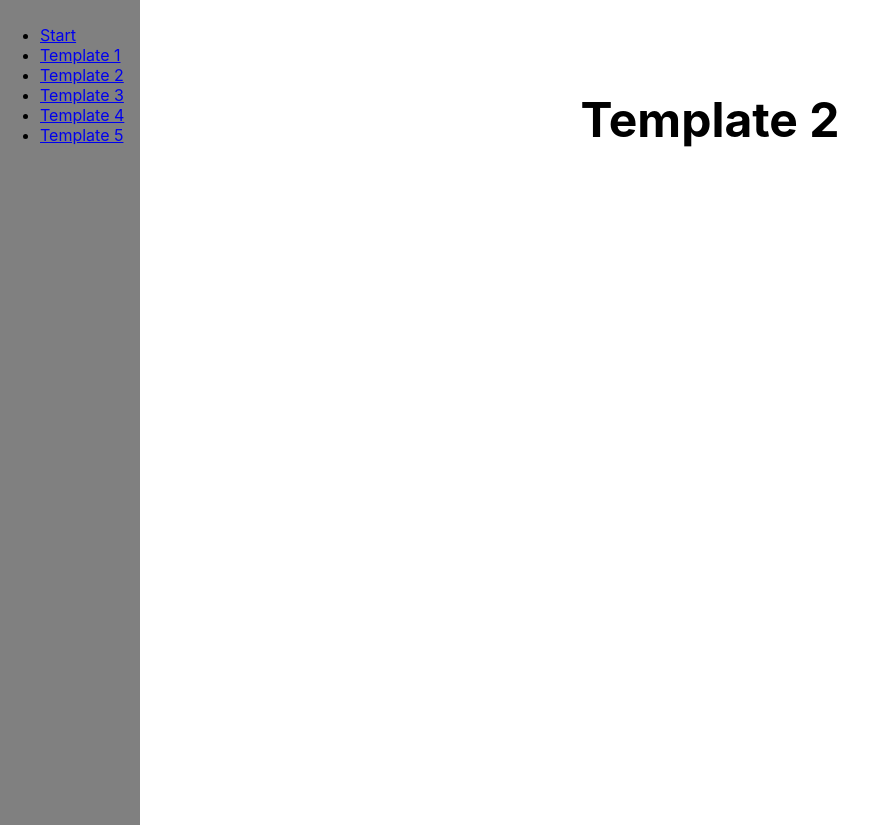
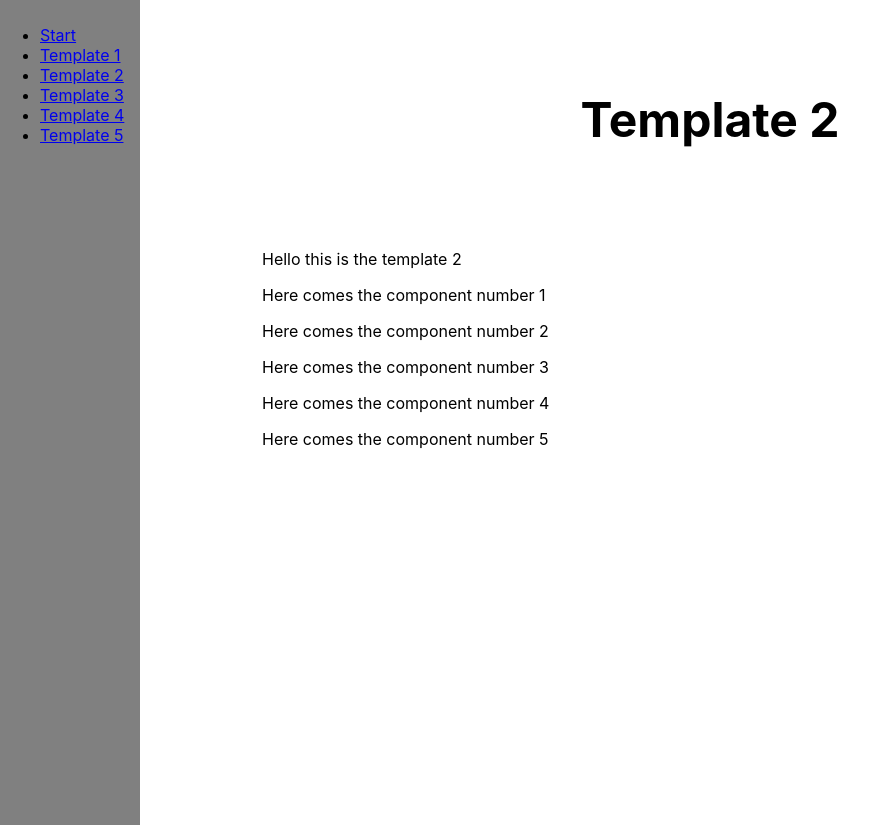
Before and after one commit to sign4731/cludo-cookbook, a React (Create React App) app: page /template-2 in a window 1280 px wide. Shown: the whole page, without its empty margins (0-877 px from the left). Built offline with nearby package versions, Linux system fonts and the light colour scheme.

Commit message:
Reorganize environment structure
- Created templates pages separated from App.js
- Isolated Route in one file

```diff
--- a/src/App.js
+++ b/src/App.js
@@ -1,91 +1,11 @@
 import "./App.css";
-import { BrowserRouter as Router, Routes, Route, Link } from "react-router-dom";
-import ResultCount from "./components/ResultCount";
+import AppRouter from './Route';
 
 function App() {
   return (
-    <Router>
-      <div className="main-content">
-        <nav>
-          <ul className="sidebar">
-            <li>
-              <Link to="/">Start</Link>
-            </li>
-            <li>
-              <Link to="/template-1">Template 1</Link>
-            </li>
-            <li>
-              <Link to="/template-2">Template 2</Link>
-            </li>
-            <li>
-              <Link to="/template-3">Template 3</Link>
-            </li>
-            <li>
-              <Link to="/template-4">Template 4</Link>
-            </li>
-            <li>
-              <Link to="/template-5">Template 5</Link>
-            </li>
-          </ul>
-        </nav>
-
-        <Routes>
-          <Route path="/template-1" element={<Temp1 />} />
-          <Route path="/template-2" element={<Temp2 />} />
-          <Route path="/template-3" element={<Temp3 />} />
-          <Route path="/template-4" element={<Temp4 />} />
-          <Route path="/template-5" element={<Temp5 />} />
-          <Route path="/" element={<Start />} />
-        </Routes>
-      </div>
-    </Router>
+    <AppRouter />
   );
 }
 
-function Start() {
-  return (
-    <div className="page-content">
-      <h2>Home</h2>
-      <p>Here is going to be some text...</p>
-    </div>
-  );
-}
 
-function Temp1() {
-  return (
-    <div className="page-content">
-      <h2>Template 1</h2>
-    </div>
-  );
-}
-function Temp2() {
-  return (
-    <div className="page-content">
-      <h2>Template 2</h2>
-    </div>
-  );
-}
-function Temp3() {
-  return (
-    <div className="page-content">
-      <h2>Template 3</h2>
-    </div>
-  );
-}
-function Temp4() {
-  return (
-    <div className="page-content">
-      <h2>Template 4</h2>
-    </div>
-  );
-}
-function Temp5() {
-  return (
-    <div className="page-content">
-      <h2>Template 5</h2>
-
-      <ResultCount />
-    </div>
-  );
-}
 export default App;
--- /dev/null
+++ b/src/Route.js
@@ -0,0 +1,52 @@
+import React from 'react'; // get the React object from the react module
+import { BrowserRouter as Router, Routes, Route, Link } from "react-router-dom";
+import Start from "./templates/Start";
+import Template1 from "./templates/Template1";
+import Template2 from "./templates/Template2";
+import Template3 from "./templates/Template3";
+import Template4 from "./templates/Template4";
+import Template5 from "./templates/Template5";
+
+class AppRouter extends React.Component {
+    render() {
+        return (
+            <Router>
+                <div className="main-content">
+                    <nav>
+                        <ul className="sidebar">
+                            <li>
+                                <Link to="/">Start</Link>
+                            </li>
+                            <li>
+                                <Link to="template-1">Template 1</Link>
+                            </li>
+                            <li>
+                                <Link to="template-2">Template 2</Link>
+                            </li>
+                            <li>
+                                <Link to="template-3">Template 3</Link>
+                            </li>
+                            <li>
+                                <Link to="template-4">Template 4</Link>
+                            </li>
+                            <li>
+                                <Link to="template-5">Template 5</Link>
+                            </li>
+                        </ul>
+                    </nav>
+
+                    <Routes>
+                        <Route path="/template-1" element={<Template1 />} />
+                        <Route path="/template-2" element={<Template2 />} />
+                        <Route path="/template-3" element={<Template3 />} />
+                        <Route path="/template-4" element={<Template4 />} />
+                        <Route path="/template-5" element={<Template5 />} />
+                        <Route path="/" element={<Start />} />
+                    </Routes>
+                </div>
+            </Router>
+        );
+    }
+}
+
+export default AppRouter;
--- a/src/index.js
+++ b/src/index.js
@@ -6,7 +6,7 @@ import reportWebVitals from './reportWebVitals';
 
 ReactDOM.render(
   <React.StrictMode>
-    <App />
+    <App/>
   </React.StrictMode>,
   document.getElementById('root')
 );
--- /dev/null
+++ b/src/templates/Start.js
@@ -0,0 +1,8 @@
+export default function Start() {
+    return (
+        <div className="page-content">
+            <h2>Template 1</h2>
+            <p>Hello welcome to the first template</p>
+        </div>
+    );
+}
--- /dev/null
+++ b/src/templates/Template1.js
@@ -0,0 +1,8 @@
+export default function Template1() {
+    return (
+        <div className="page-content">
+            <h2>Template 1</h2>
+            <p>Hello welcome to the first template</p>
+        </div>
+    );
+}
--- /dev/null
+++ b/src/templates/Template2.js
@@ -0,0 +1,13 @@
+export default function Template2() {
+    return (
+        <div className="page-content">
+            <h2>Template 2</h2>
+            <p>Hello this is the template 2</p>
+            <p>Here comes the component number 1</p>
+            <p>Here comes the component number 2</p>
+            <p>Here comes the component number 3</p>
+            <p>Here comes the component number 4</p>
+            <p>Here comes the component number 5</p>
+        </div>
+    );
+}
--- /dev/null
+++ b/src/templates/Template3.js
@@ -0,0 +1,17 @@
+import React from 'react';
+
+class Template2 extends React.Component {
+    render() {
+        return (
+            <div className="page-content">
+                <h2>Template 3</h2>
+                <p>Hello this is the template 3</p>
+                <p>Here comes the component number 1</p>
+                <p>Here comes the component number 2</p>
+                <p>Here comes the component number 3</p>
+            </div>
+        );
+    }
+}
+
+export default Template2;
--- /dev/null
+++ b/src/templates/Template4.js
@@ -0,0 +1,17 @@
+import React from 'react';
+
+class Template4 extends React.Component {
+    render() {
+        return (
+            <div className="page-content">
+                <h2>Template 4</h2>
+                <p>Hello this is the template 4</p>
+                <p>Here comes component number 1</p>
+                <p>Here comes component number 2</p>
+                <p>Here comes component number 3</p>
+            </div>
+        );
+    }
+}
+
+export default Template4;
--- /dev/null
+++ b/src/templates/Template5.js
@@ -0,0 +1,21 @@
+import React from 'react';
+import ResultCount from "../components/ResultCount";
+
+class Template2 extends React.Component {
+    render() {
+        return (
+            <div className="page-content">
+                <h2>Template 5</h2>
+                <p>Here come component 1</p>
+                <p>Here come component 2</p>
+                <p>Here come component 3</p>
+                <p>Here come component 4</p>
+                <p>Here come component 5</p>
+                <p>Here come component 6</p>
+                <ResultCount />
+            </div>
+        );
+    }
+}
+
+export default Template2;
```
